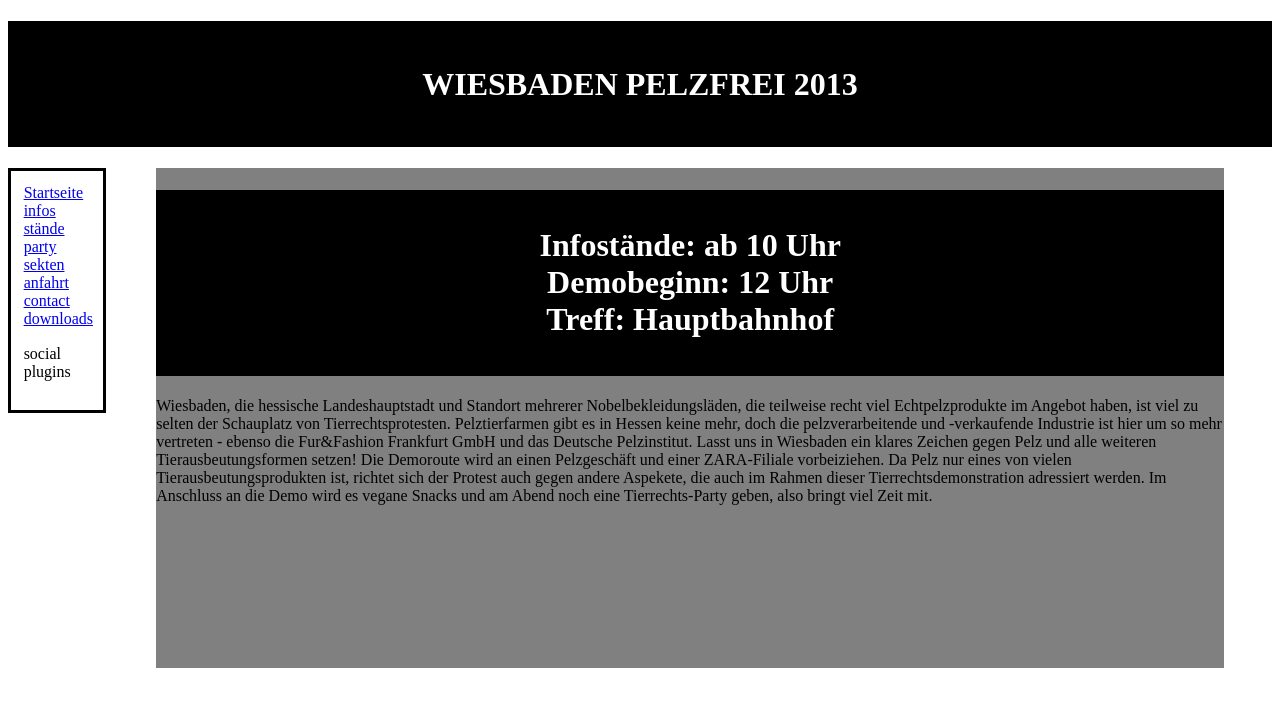
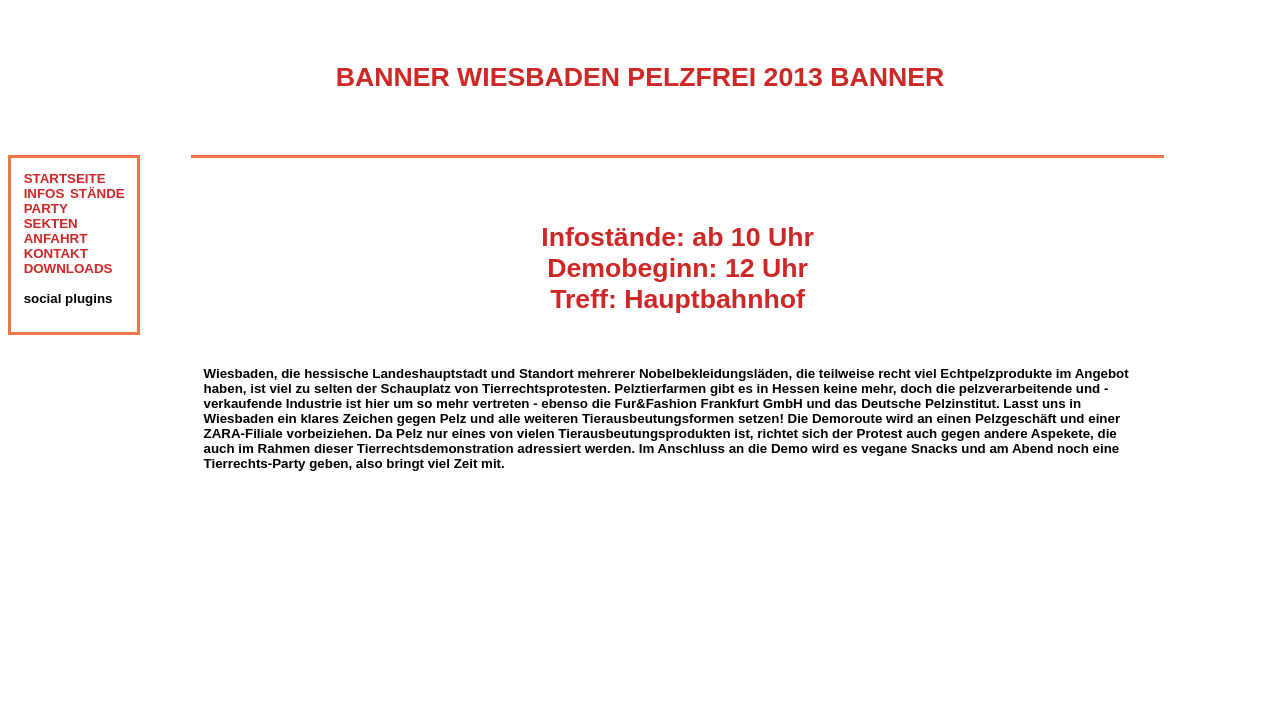
Before and after one commit to leSheep/demoSite, a PHP site: page /index.php in a window 1280 px wide. Shown: the top 707 px of the page. Run offline with PHP 8.4, Linux system fonts and the light colour scheme.

Commit message:
Einige Tests für das Design.

```diff
--- a/index.php
+++ b/index.php
@@ -7,22 +7,22 @@
 	<title>Wiesbaden Pelzfrei</title>
 </head>
 <body>
-<h1>WIESBADEN PELZFREI 2013</h1>
+<h1>BANNER    WIESBADEN PELZFREI 2013   BANNER</h1>
 <div class="floating_left border">
 <div class="navigationBar">
-    <a href="mainpage.php">Startseite</a>
-	<a href="infos.php">infos</a>
-	<a href="staende.php">stände</a>
-	<a href="abendgestaltung.php">party</a>
-  	<a href="sekten.php">sekten</a>
-  	<a href="anfahrt.php">anfahrt</a>
-  	<a href="contact.php">contact</a>
-  	<a href="downloads.php">downloads</a>
+    <a href="mainpage.php">STARTSEITE</a>
+	<a href="infos.php">INFOS</a>
+	<a href="staende.php">STÄNDE</a>
+	<a href="abendgestaltung.php">PARTY</a>
+  	<a href="sekten.php">SEKTEN</a>
+  	<a href="anfahrt.php">ANFAHRT</a>
+  	<a href="contact.php">KONTAKT</a>
+  	<a href="downloads.php">DOWNLOADS</a>
 </div>
 <div class="socialMediaBar">
 	<p>social plugins</p>
 </div></div>
-<div class="index_Main">
+<div class="index_Main border_top">
 
 <?php
     if(isset($selectedSite)) {
--- a/script/style.css
+++ b/script/style.css
@@ -1,7 +1,14 @@
+body {
+    font-weight:bold;
+    font-family:arial,helvetica;
+    font-size:10pt;
+    color:#000000;
+}
+
 .border{
 	border-width:0.1%;
   	border-style:solid;
-  	border-color:black;
+  	border-color:#eb7646;
   	text-align:justify;
 	padding-left:1%;
 	padding-top:1%;
@@ -9,17 +16,39 @@
 	padding-right:1%;
 }
 
+.border_top {
+    border-top-width:0.1%;
+  	border-top-style:solid;
+  	border-top-color:#eb7646;
+}
+
 h1{
 	padding-top:3.5%;
 	padding-bottom:3.5%;
 	text-align:center;
-	color:white;
-	background-color:black;
+	color:#cd2726;
+}
+
+h2 {
+    text-align:center;
+    color:#cd2726;
+}
+
+a {
+    color:#cd2726;
+    font-weight:bold;
+    text-decoration:none;
+}
+
+a:hover {
+    border-left-width:0.1%;
+  	border-left-style:solid;
+  	border-left-color:#eb7646;
 }
 
 .floating_left{
 	float:left;
-	width:5.25%;
+	width:8%;
 }
 
 .navigationBar{
@@ -30,10 +59,10 @@ h1{
 }
 
 .index_Main{
-	background-color:grey;
-	width:84.5%;
+	width:75%;
 	min-height:500px;
 	float:left;
 	margin-left: 4%;
+	padding: 1%;
 
 }
```
